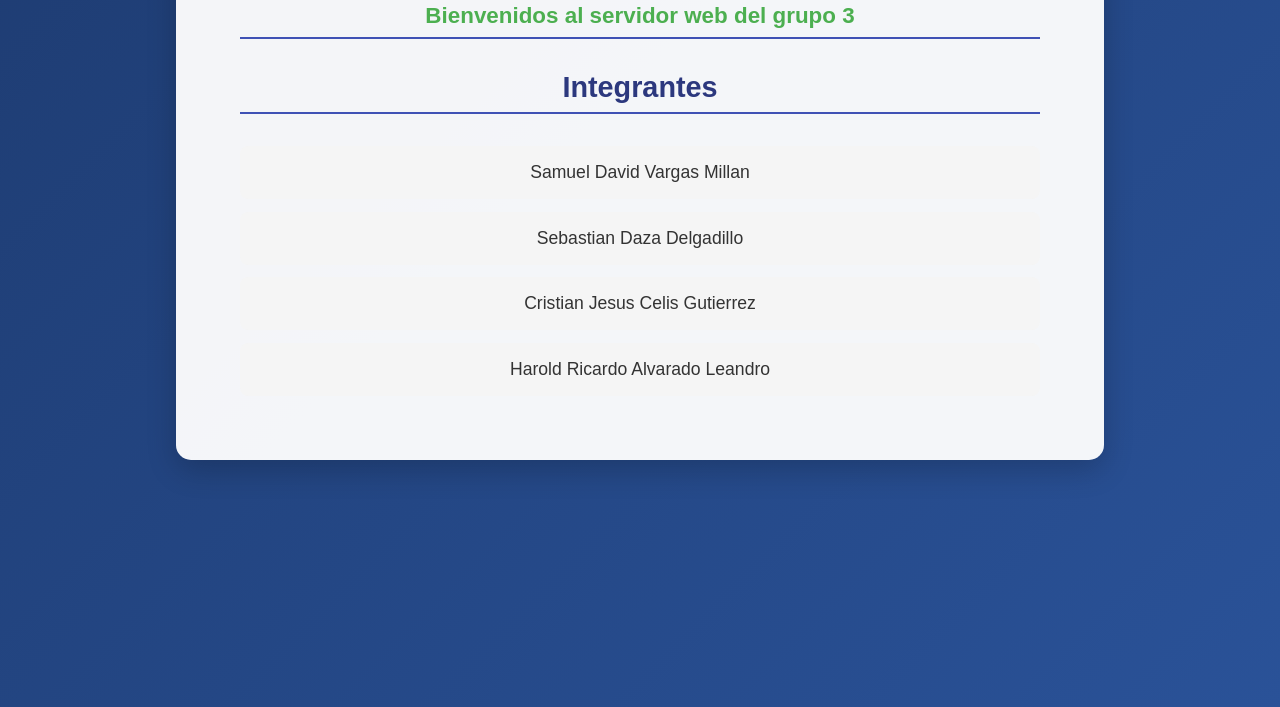
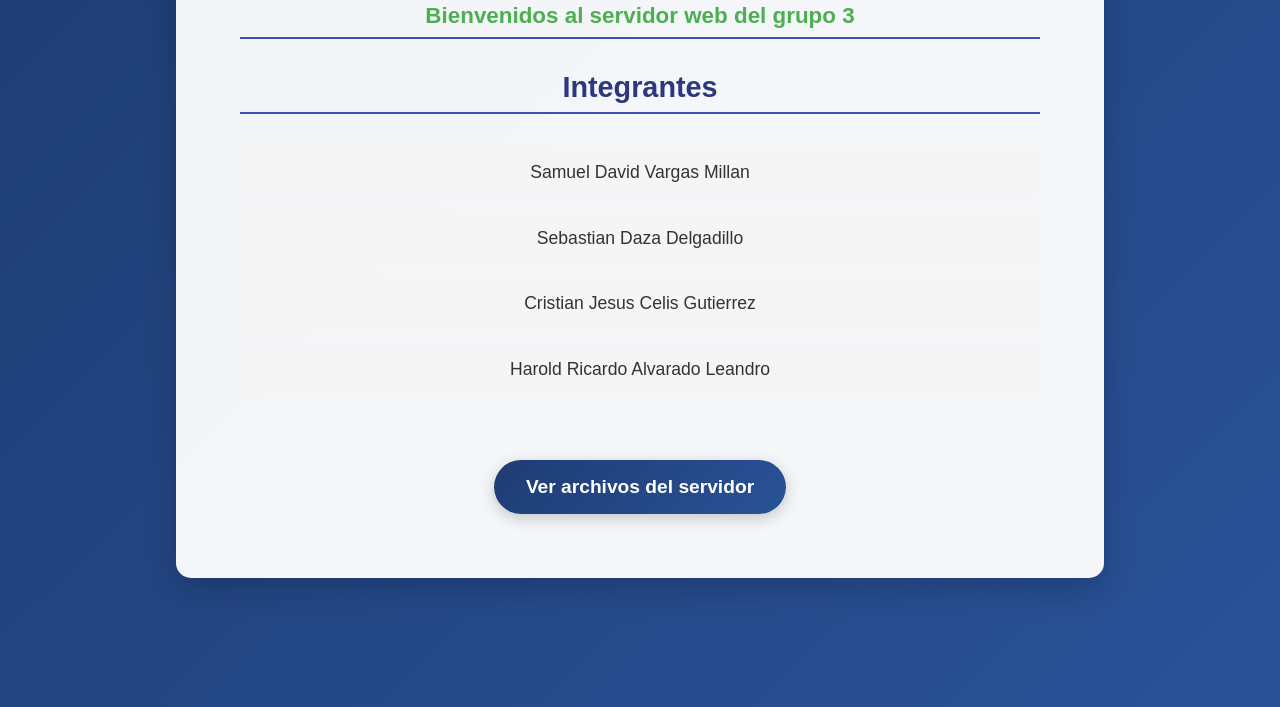
Before and after one commit to HarDep/abp-scripts, a plain HTML site: page index.html in a window 1280 px wide. Shown: the part 157-864 px from the top of the page. Drawn offline with Linux system fonts and the light colour scheme.

Commit message:
Update html

```diff
--- a/index.html
+++ b/index.html
@@ -71,22 +71,73 @@
             box-shadow: 0 4px 8px rgba(0, 0, 0, 0.1);
             background: #e8eaf6;
         }
+
+        .server-button {
+            display: inline-block;
+            padding: 1rem 2rem;
+            margin: 2rem 0;
+            font-size: 1.2rem;
+            font-weight: bold;
+            color: white;
+            background: linear-gradient(135deg, #1e3c72 0%, #2a5298 100%);
+            border: none;
+            border-radius: 50px;
+            cursor: pointer;
+            transition: all 0.3s ease;
+            text-decoration: none;
+            box-shadow: 0 4px 15px rgba(0, 0, 0, 0.2);
+            position: relative;
+            overflow: hidden;
+        }
+
+        .server-button::before {
+            content: '';
+            position: absolute;
+            top: 0;
+            left: -100%;
+            width: 100%;
+            height: 100%;
+            background: linear-gradient(
+                120deg,
+                transparent,
+                rgba(255, 255, 255, 0.3),
+                transparent
+            );
+            transition: all 0.5s ease;
+        }
+
+        .server-button:hover {
+            transform: translateY(-2px);
+            box-shadow: 0 6px 20px rgba(0, 0, 0, 0.3);
+        }
+
+        .server-button:hover::before {
+            left: 100%;
+        }
+
+        .server-button:active {
+            transform: translateY(1px);
+            box-shadow: 0 3px 10px rgba(0, 0, 0, 0.2);
+        }
     </style>
 </head>
 <body>
     <div class="container">
         <h1>Servidor web grupo 3</h1>
-
         <h2 class="welcome-message">Bienvenidos al servidor web del grupo 3</h2>
-
         <h2>Integrantes</h2>
-
         <ul class="integrantes-list">
             <li class="integrante-item">Samuel David Vargas Millan</li>
             <li class="integrante-item">Sebastian Daza Delgadillo</li>
             <li class="integrante-item">Cristian Jesus Celis Gutierrez</li>
             <li class="integrante-item">Harold Ricardo Alvarado Leandro</li>
         </ul>
+
+        <div style="text-align: center;">
+            <button class="server-button" onclick="window.location.href='http://grupotres.com/descargas'">
+                Ver archivos del servidor
+            </button>
+        </div>
     </div>
 </body>
 </html>
```
